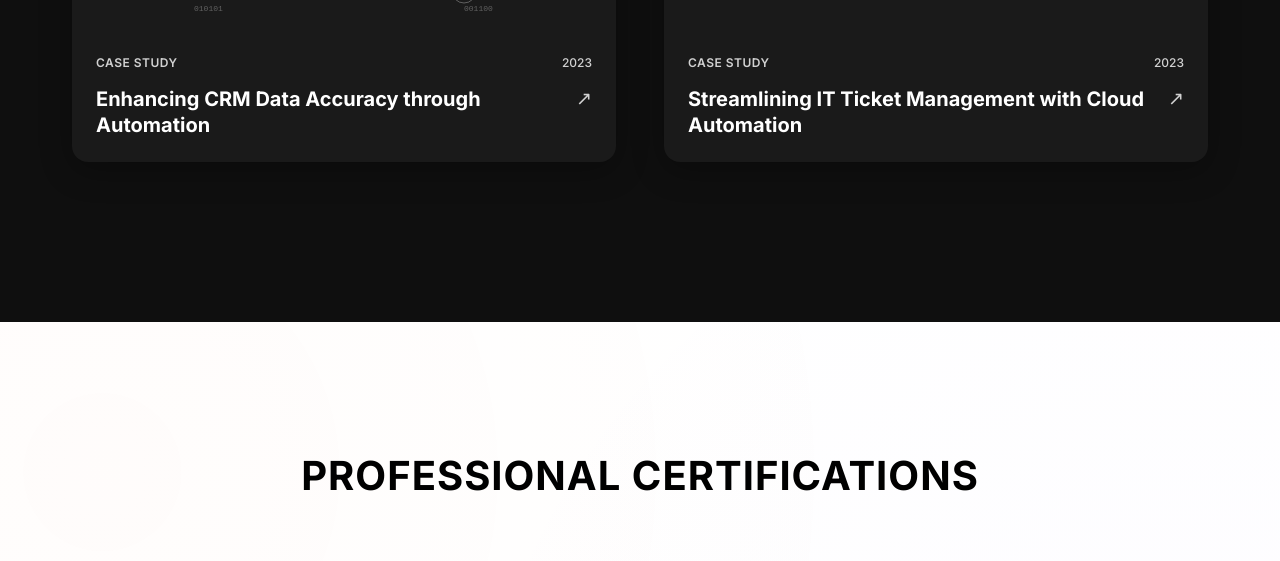
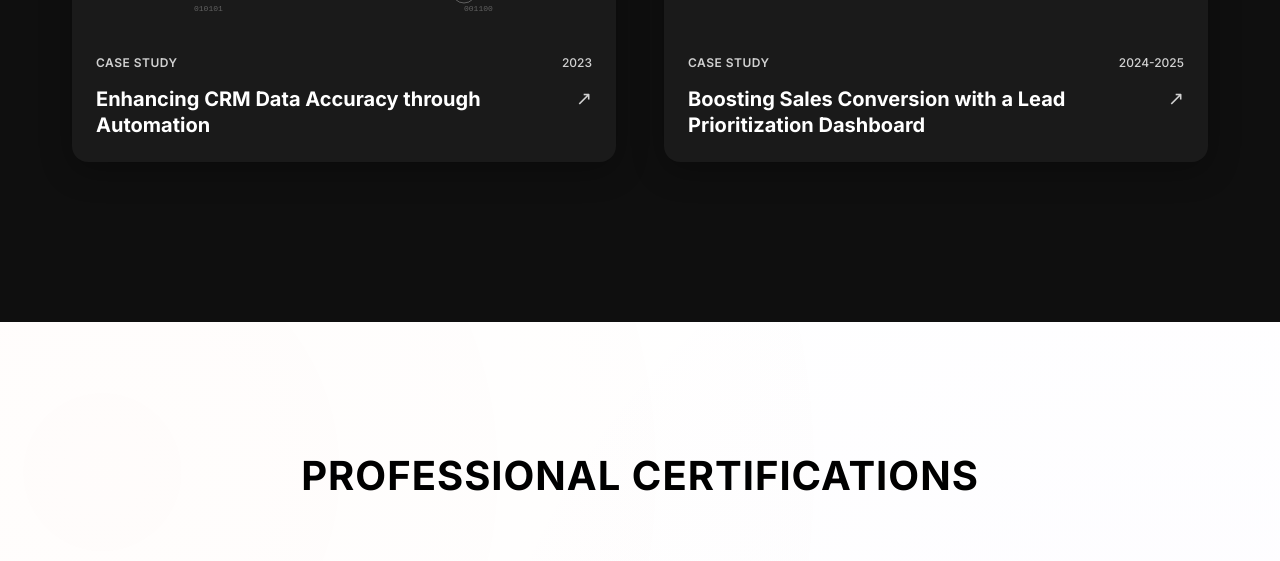
Before and after one commit to sejay-cs/sejaycodes.github.io, a plain HTML site: page index.html in a window 1280 px wide. Shown: the part 4174-4735 px from the top of the page. Drawn offline with Linux system fonts and the light colour scheme.

Commit message:
Update index.html

```diff
--- a/index.html
+++ b/index.html
@@ -2895,10 +2895,10 @@
                     <div class="card-content">
                         <div class="card-labels">
                             <span class="card-label">CASE STUDY</span>
-                            <span class="card-year">2023</span>
+                            <span class="card-year">2024-2025</span>
                         </div>
                         <div class="card-title-row">
-                            <h3 class="card-title">Streamlining IT Ticket Management with Cloud Automation</h3>
+                            <h3 class="card-title">Boosting Sales Conversion with a Lead Prioritization Dashboard</h3>
                             <span class="card-arrow">↗</span>
                         </div>
                     </div>
```
